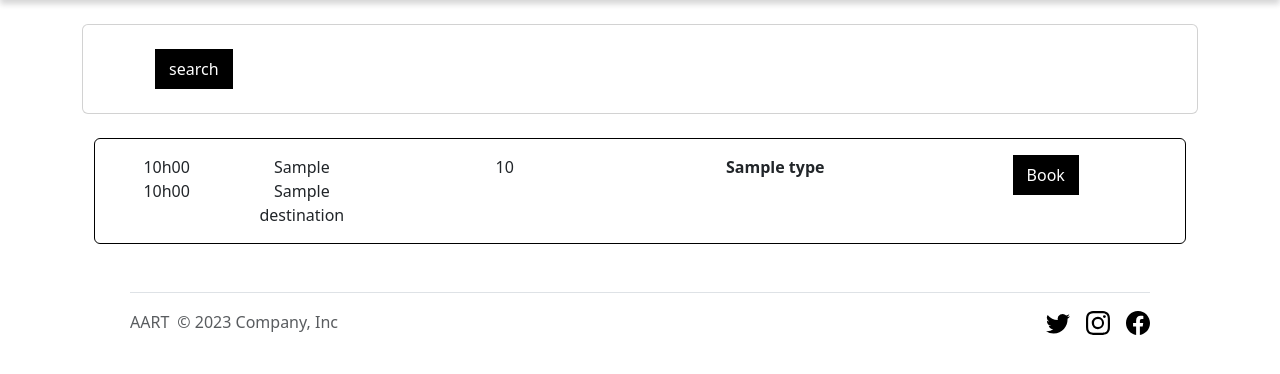
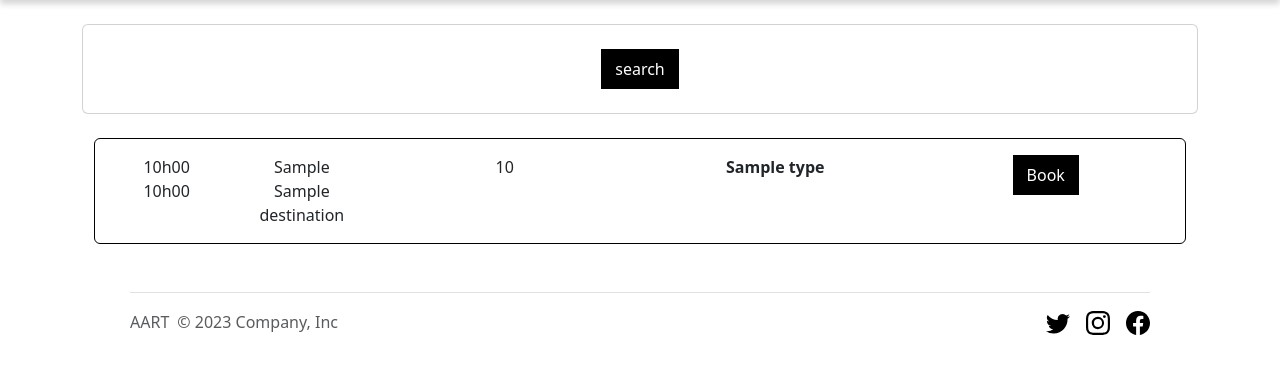
Before and after one commit to anas577/projectz, a Django app: template templates/ticketing/index.html in a window 1280 px wide. Shown: the part 56-430 px from the top of the page. Run offline with Django 3.2, Linux system fonts and the light colour scheme; the template is opened without the code that fills it: most values are stand-ins (such as "Sample title", 1, 10 or a date in 2020); some libraries are stand-ins or nearby versions.

```diff
--- a/templates/ticketing/index.html
+++ b/templates/ticketing/index.html
@@ -2,7 +2,7 @@
 {% block title %}Home{% endblock %}
 {% block content %}
 
-<div class="card p-4">
+<div class="card p-4 text-center fw-bold">
     <form method="get">
         {{ myFilter.form }}
         <button type="submit" class="btn mx-5">search</button>
```
Also changed, not shown: static/images/bus-logo-free-vector.jpg (added), 1 other file.
